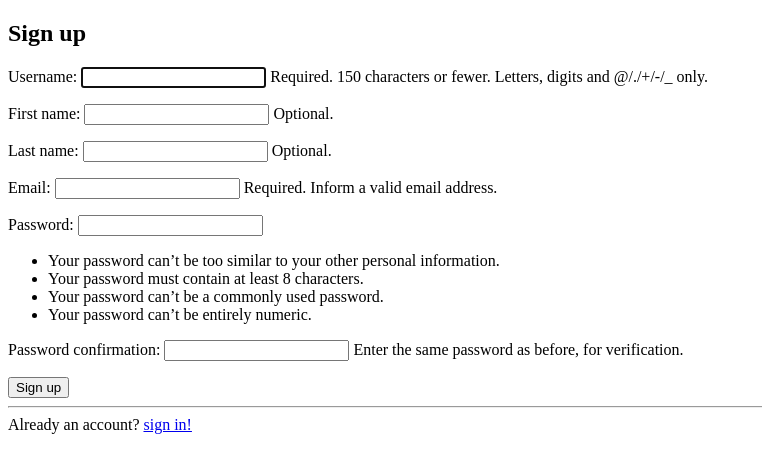
After one commit to MaartenSchuilenburg/project3, a Django app: page /signup in a window 1280 px wide. The commit adds this page. Shown: the top 473 px of the page, without its empty margins (0-762 px from the left). Run offline with Django 3.2, Linux system fonts and the light colour scheme.

Commit message:
added signup form

```diff
--- /dev/null
+++ b/orders/forms.py
@@ -0,0 +1,13 @@
+from django import forms
+from django.contrib.auth.forms import UserCreationForm
+from django.contrib.auth.models import User
+
+
+class SignUpForm(UserCreationForm):
+    first_name = forms.CharField(max_length=30, required=False, help_text='Optional.')
+    last_name = forms.CharField(max_length=30, required=False, help_text='Optional.')
+    email = forms.EmailField(max_length=254, help_text='Required. Inform a valid email address.')
+
+    class Meta:
+        model = User
+        fields = ('username', 'first_name', 'last_name', 'email', 'password1', 'password2', )
--- a/orders/templates/orders/login.html
+++ b/orders/templates/orders/login.html
@@ -7,7 +7,7 @@
         {{ message }}
     </div>
 {% endif %}
-
+<hr>
 <form action="{% url 'login' %}" method="post">
     {% csrf_token %}
     Username:
@@ -16,4 +16,7 @@
     <input name="password" type="password"/>
     <input type="submit" value="Login"/>
 </form>
+<hr>
+No account yet? <a href="{% url 'signup' %}"> sign up! </a>
+
 {% endblock %}
--- a/orders/templates/orders/menu.html
+++ b/orders/templates/orders/menu.html
@@ -6,4 +6,6 @@
     <li>Currently logged in as: {{ user.username }}</li>
     <li><a href="{% url 'logout' %}">Logout</a></li>
 </ul>
+
+
 {% endblock %}
--- /dev/null
+++ b/orders/templates/orders/signup.html
@@ -0,0 +1,14 @@
+
+{% extends 'orders/base.html' %}
+
+
+{% block body %}
+  <h2>Sign up</h2>
+  <form method="post">
+    {% csrf_token %}
+    {{ form.as_p }}
+    <button type="submit">Sign up</button>
+  </form>
+<hr>
+Already an account? <a href="{% url 'index' %}"> sign in! </a>
+{% endblock %}
--- a/orders/urls.py
+++ b/orders/urls.py
@@ -5,5 +5,6 @@ from . import views
 urlpatterns = [
     path("", views.index, name="index"),
     path("login", views.login_view, name="login"),
-    path("logout", views.logout_view, name="logout")
+    path("logout", views.logout_view, name="logout"),
+    path("signup", views.signup_view, name="signup"),
 ]
--- a/orders/views.py
+++ b/orders/views.py
@@ -1,8 +1,10 @@
 from django.http import HttpResponse, HttpResponseRedirect
-from django.shortcuts import render
+from django.shortcuts import render, redirect
 from django.contrib.auth import authenticate, login, logout
 from django.urls import reverse
+from django.contrib.auth.forms import UserCreationForm
 
+from orders.forms import SignUpForm
 
 
 def index(request):
@@ -26,3 +28,18 @@ def login_view(request):
 def logout_view(request):
     logout(request)
     return render(request, "orders/login.html", {"message": "Logged out."})
+
+def signup_view(request):
+    if request.method == 'POST':
+        #form = UserCreationForm(request.POST)
+        form = SignUpForm(request.POST)
+        if form.is_valid():
+            form.save()
+            username = form.cleaned_data.get('username')
+            raw_password = form.cleaned_data.get('password1')
+            user = authenticate(request, username=username, password=raw_password)
+            login(request, user)
+            return HttpResponseRedirect(reverse("index"))
+    else:
+        form = SignUpForm()
+    return render(request, 'orders/signup.html', {'form': form})
--- a/pizza/settings.py
+++ b/pizza/settings.py
@@ -31,7 +31,6 @@ ALLOWED_HOSTS = []
 # Application definition
 
 INSTALLED_APPS = [
-    #'orders',
     'orders.apps.OrdersConfig',
     'django.contrib.admin',
     'django.contrib.auth',
```
Also changed, not shown: db.sqlite3.
